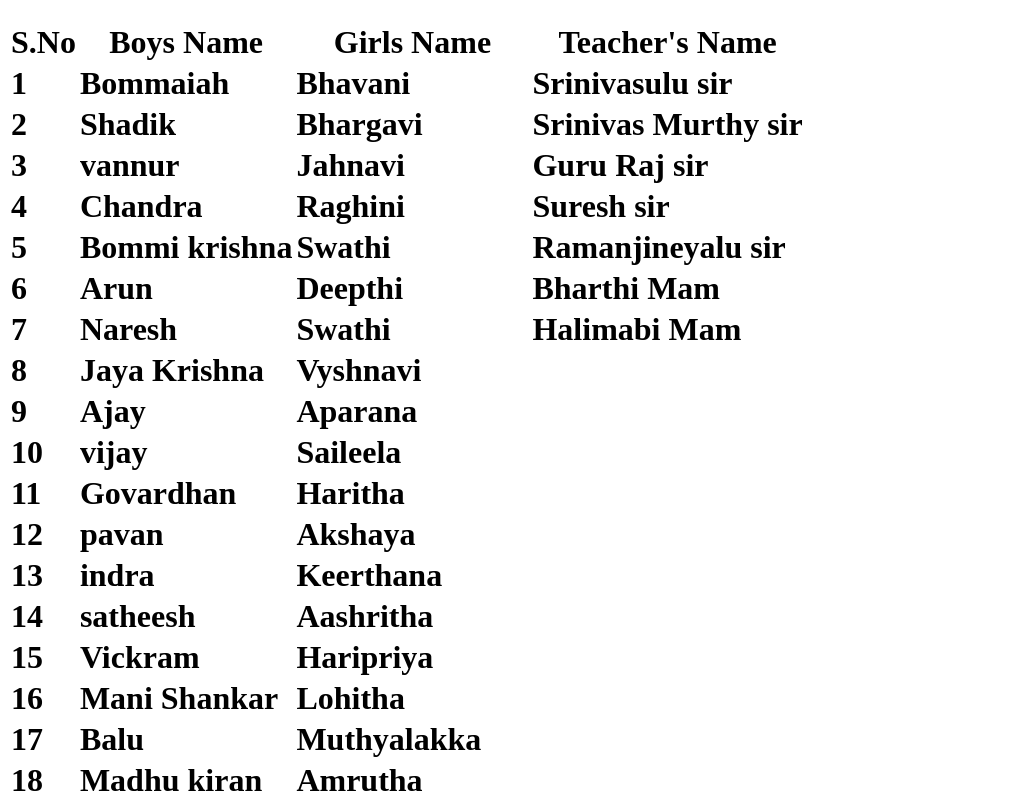
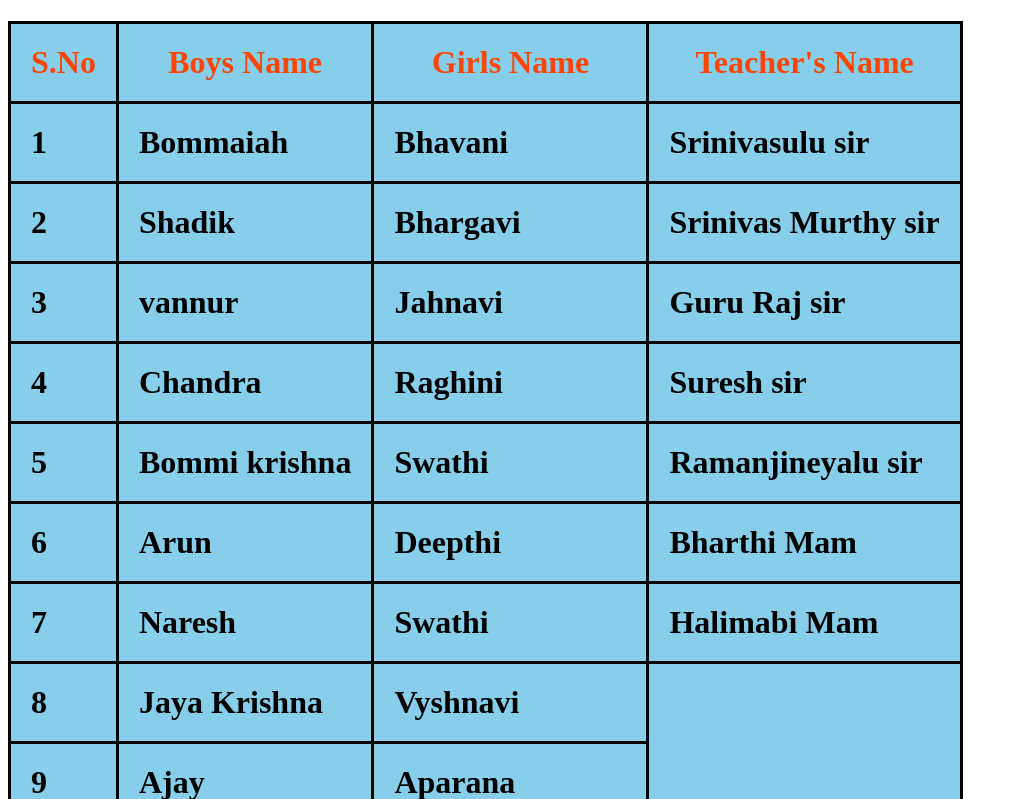
Before and after one commit to BunnyL26/Webpage, a plain HTML site: page home.htm in a window 1280 px wide. Shown: the top 799 px of the page, without its empty margins (0-1018 px from the left). Drawn offline with Linux system fonts and the light colour scheme.

Commit message:
Update home.htm

```diff
--- a/home.htm
+++ b/home.htm
@@ -3,7 +3,7 @@
   <title>My 10th class Friends</title>
 </head>
 <body>
-  <link rel="stylesheet" href="style.css">
+  <link rel="stylesheet" href="home.css">
   <h1>
     <table>
       <tr>
```
